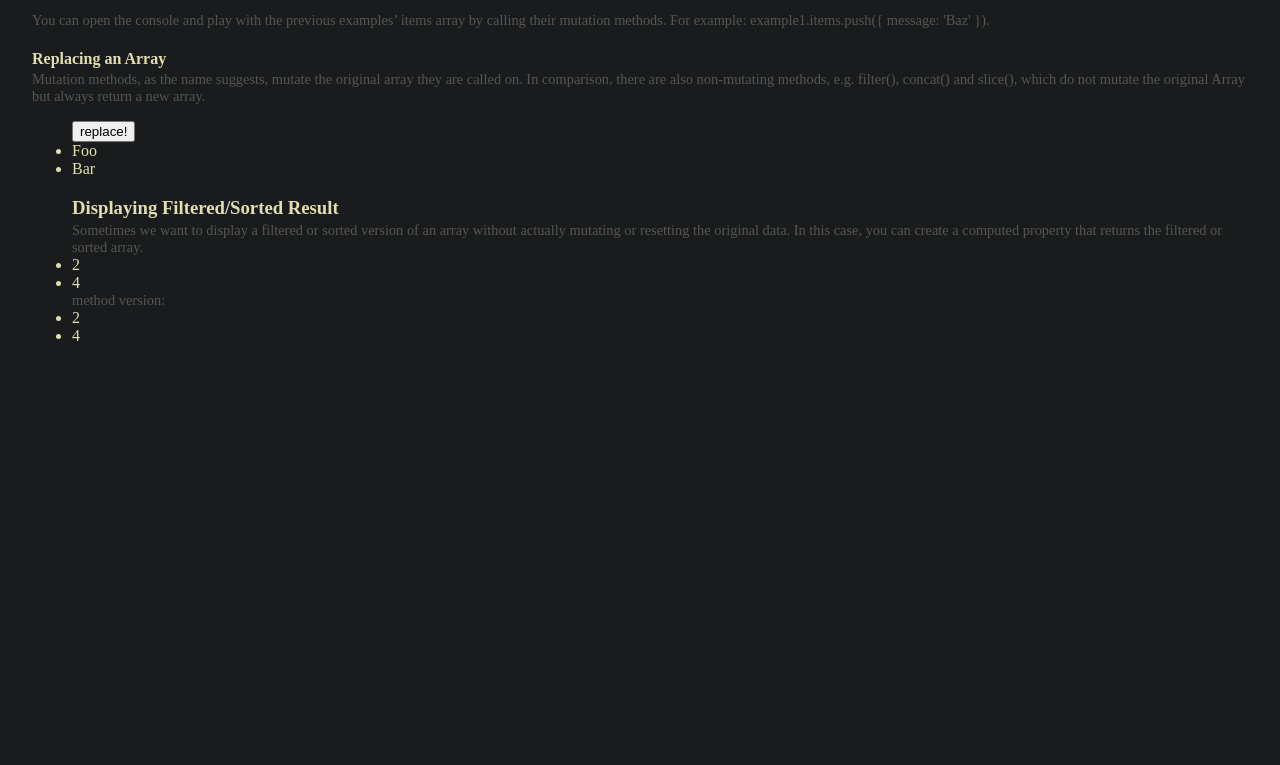
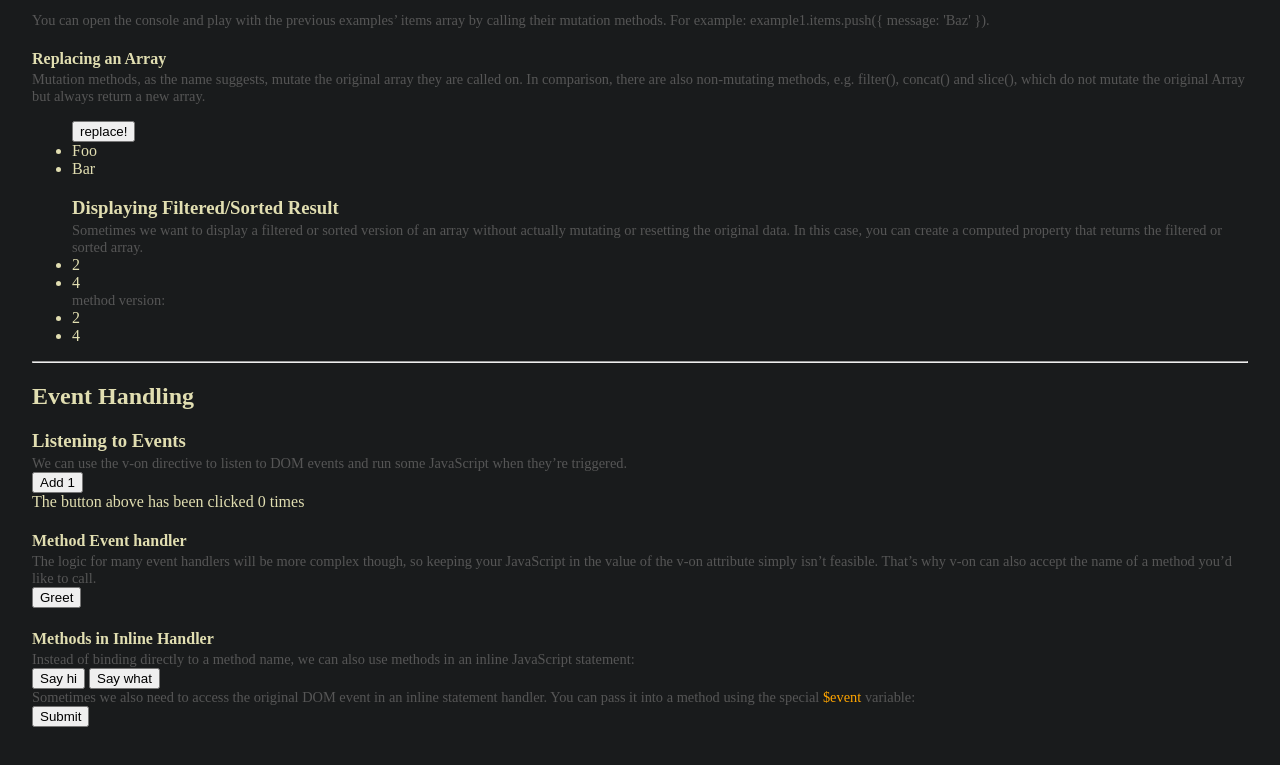
Before and after one commit to Radizzt/vueJS, a plain HTML site: page index.html in a window 1280 px wide. Shown: the part 4698-5463 px from the top of the page. Before the commit the page ends 5123 px from the top, so only its background shows below. Drawn offline with nearby package versions, Linux system fonts and the light colour scheme.

Commit message:
Event Handling: Listening to Event, Method [inline] Event Handlers completed.

```diff
--- a/index.html
+++ b/index.html
@@ -427,9 +427,25 @@ To give Vue a hint so that it can track each node’s identity, and thus reuse a
     <li v-for="n in even(numbers)">{{n}}</li>
 </ul>
 
+<hr>
+<h2>Event Handling</h2>
 
+<h3>Listening to Events</h3>
+<p class="info">We can use the v-on directive to listen to DOM events and run some JavaScript when they’re triggered.</p>
 
-
+<div id="event1">
+    <button @click="counter += 1">Add 1</button>
+    <p>The button above has been clicked {{ counter }} times</p>
+    <h4>Method Event handler</h4>
+    <p class="info">The logic for many event handlers will be more complex though, so keeping your JavaScript in the value of the v-on attribute simply isn’t feasible. That’s why v-on can also accept the name of a method you’d like to call.</p>
+    <button @click="greet">Greet</button>
+    <h4>Methods in Inline Handler</h4>
+    <p class="info">Instead of binding directly to a method name, we can also use methods in an inline JavaScript statement:</p>
+    <button v-on:click="say('hi')">Say hi</button>
+    <button v-on:click="say('what')">Say what</button>
+    <p class="info">Sometimes we also need to access the original DOM event in an inline statement handler. You can pass it into a method using the special <span style="color: orange;">$event</span> variable:</p>
+    <button v-on:click="warn('Form cannot be submitted yet.', $event)">Submit</button>
+</div>
 
 
 
@@ -451,5 +467,7 @@ To give Vue a hint so that it can track each node’s identity, and thus reuse a
 <script src="js/class_style_binding.js"></script>
 <script src="js/conditional_rendering.js"></script>
 <script src="js/list_rendering.js"></script>
+<script src="js/event_handling.js"></script>
+
 </body>
 </html>
--- /dev/null
+++ b/js/event_handling.js
@@ -0,0 +1,30 @@
+/*Listener*/
+var event1 = new Vue({
+   el:"#event1",
+    data: {
+        counter : 0,
+        name: "Vue.js"
+    },
+    methods:{
+        greet: function(e){
+            // `this` inside methods points to the Vue instance
+            alert('Hello ' + this.name + '!');
+            // `event` is the native DOM event
+            alert(event.target.tagName);
+
+        },
+        say : function(message){
+            alert(message);
+        },
+        warn: function(message, event){
+            // now we have access to the native event
+            if (event)
+                event.preventDefault();
+            alert(message)
+        }
+    }
+});
+
+
+// you can invoke methods in JavaScript too
+//event1.greet(); // -> 'Hello Vue.js!'
```
